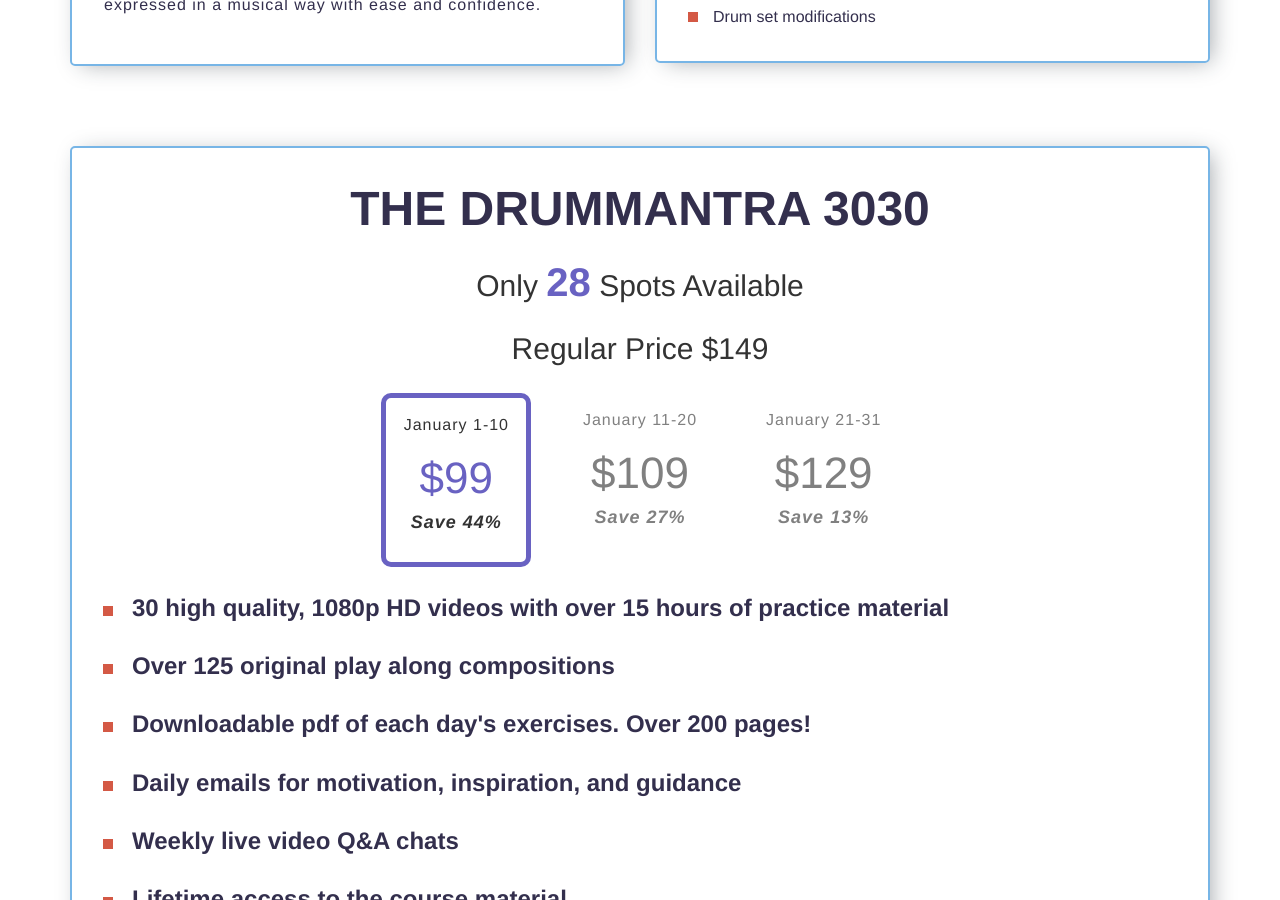
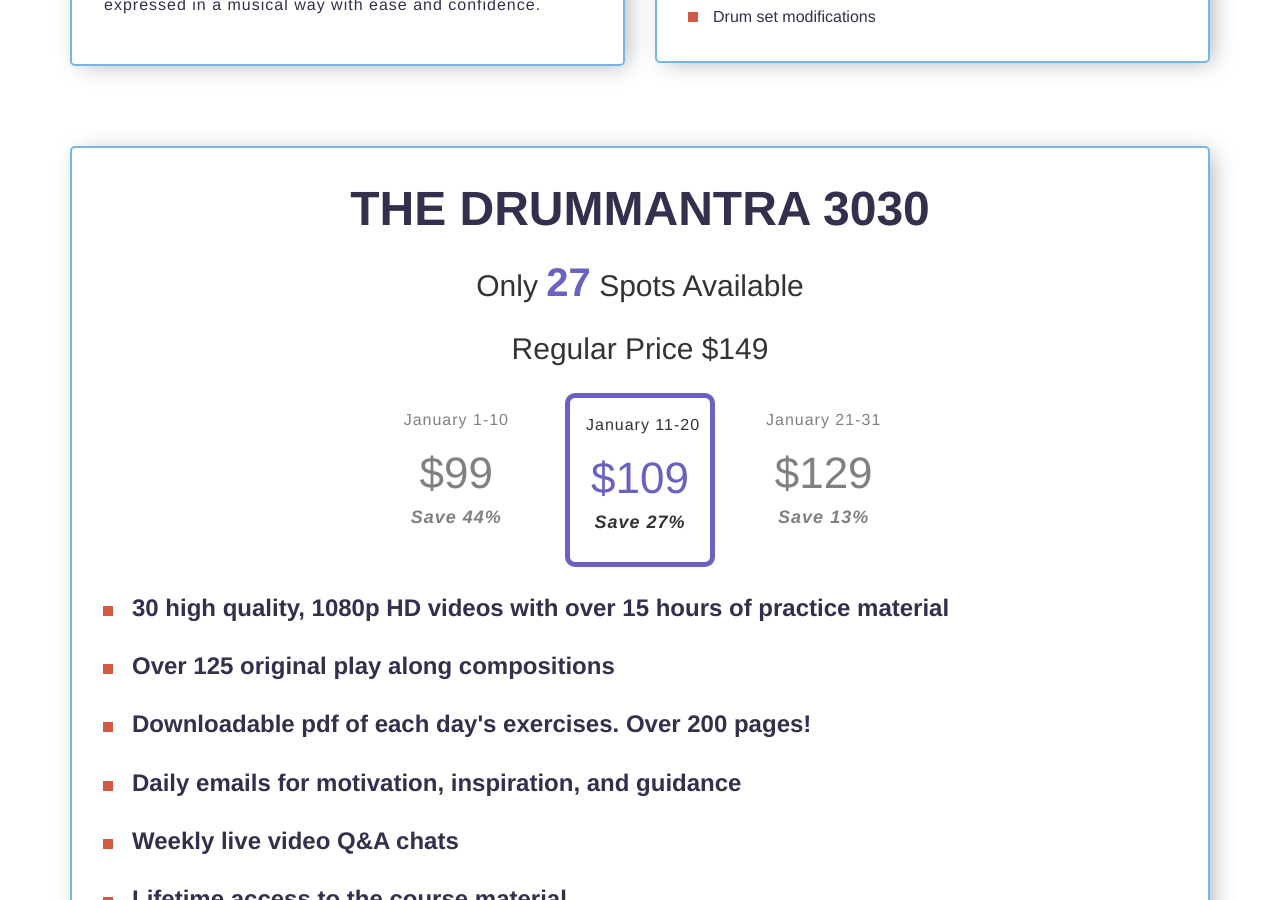
Before and after one commit to MattCordier/drum-mantra-3030, a Jekyll site: the page built from index.html, in a window 1280 px wide and 900 px high, scrolled down 1253 px. Built offline with Jekyll 4.4.1, drawn with Linux system fonts in a browser that asks for light colours.

Commit message:
- updated price and spots

```diff
--- a/index.html
+++ b/index.html
@@ -122,25 +122,25 @@ event-code:
 								The DrumMantra 3030<br>
 							</h2>
 
-							<h2 class="spots__h2 text-center">Only <span>28</span> Spots Available</h2>
+							<h2 class="spots__h2 text-center">Only <span>27</span> Spots Available</h2>
 
 							<h2 class="spots__h2 text-center">Regular Price $149</h2>
 
 						<div class="row">
-							<div class="col-md-2 col-md-offset-3 text-center">
-								<div class="sale__div--active">
+							<div class="col-md-2 col-md-offset-3 text-center" style="color:grey;">
+								<div class="sale__div">
 									<p>January 1-10</p>
 
-									<span class="benefits__span--cta active">$99</span>
+									<span class="benefits__span--cta">$99</span>
 									<p class="benefits__p--savings">Save 44%</p>
 								</div>
 							</div>
 
-							<div class="col-md-2 text-center" style="color:grey;">
-								<div class="sale__div">
-									<p>January 11-20</p>
+							<div class="col-md-2 text-center" >
+								<div class="sale__div--active">
+									<p class="text-nowrap">January 11-20</p>
 
-									<span class="benefits__span--cta">$109</span>
+									<span class="benefits__span--cta  active">$109</span>
 									<p class="benefits__p--savings">Save 27%</p>
 								</div>
 							</div>
```
